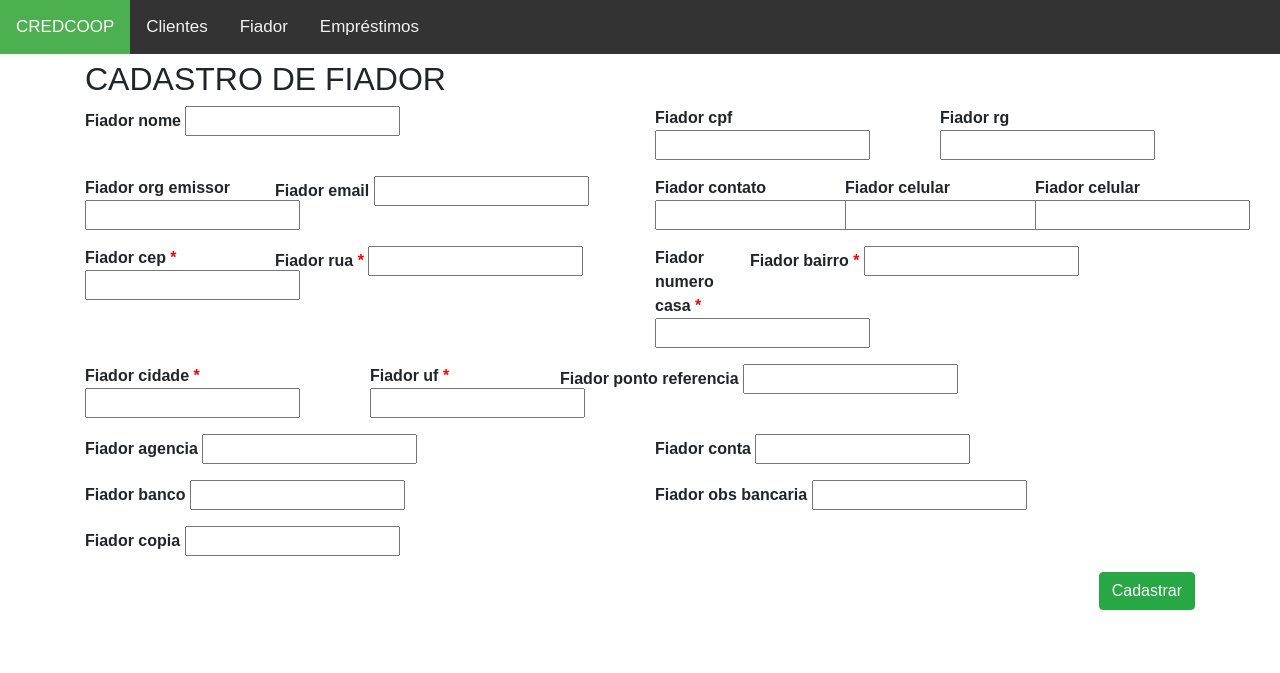
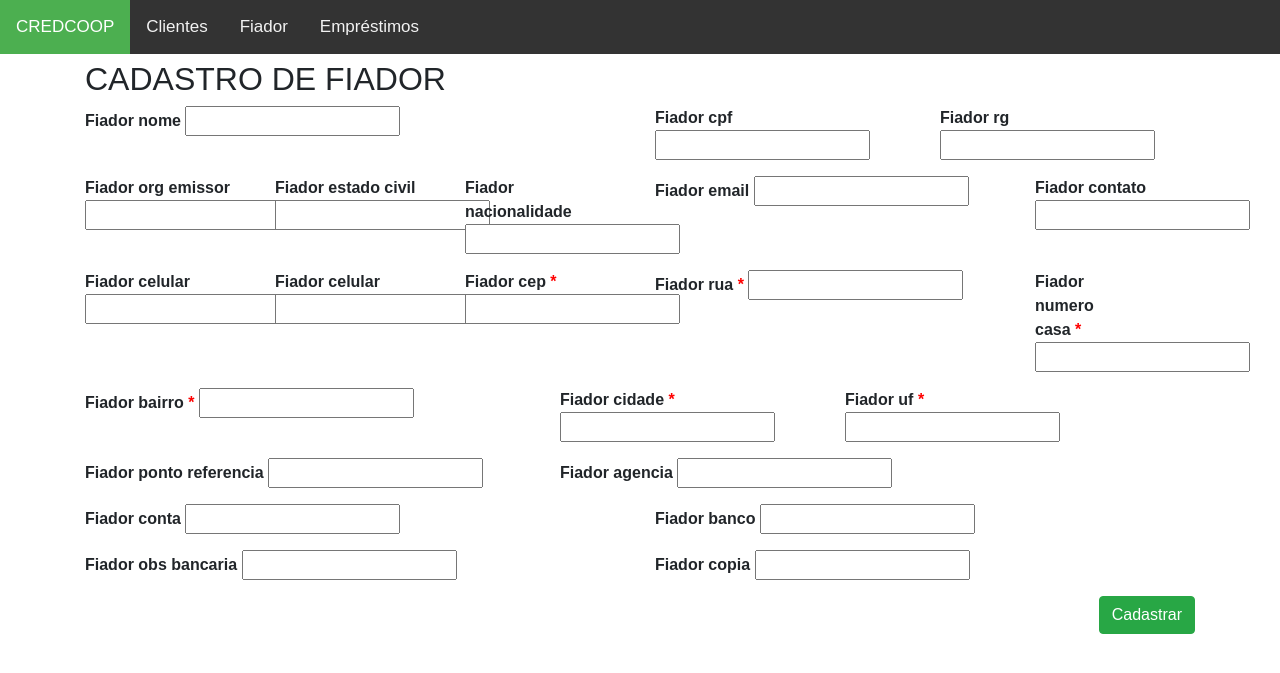
Before and after one commit to israelwerther/Esctop_Israel_Estoque, a Django app: template projeto/avalista/templates/avalista_form.html in a window 1280 px wide. Shown: the top 673 px of the page. Run offline with Django 3.2, Linux system fonts and the light colour scheme; the template is opened without the code that fills it, so the values that code supplies are empty, except form fields; tables that the repository leaves empty hold one stand-in row (values such as "Sample post"); form fields are guessed from the names that the template uses; some libraries are stand-ins or nearby versions.

Commit message:
Inserido models ausentes em fiador e representante

```diff
--- a/projeto/avalista/models.py
+++ b/projeto/avalista/models.py
@@ -6,6 +6,8 @@ class Avalista(models.Model):
     fiador_cpf                 = models.CharField("CPF", max_length=20, unique=True, blank=True, null=True)
     fiador_rg                  = models.CharField("RG",max_length=20, blank=True, null=True)
     fiador_org_emissor         = models.CharField("Orgão Emissor",max_length=20, blank=True, null=True)
+    fiador_nacionalidade       = models.CharField("Nacionalidade",max_length=20, blank=True, null=True)
+    fiador_estado_civil        = models.CharField("Estado Civil",max_length=20, blank=True, null=True)
     fiador_email               = models.EmailField("Email", max_length=50, blank=True, null=True)
     fiador_contato1            = models.CharField("Contato 1",max_length=15, blank=True, null=True)
     fiador_celular1            = models.CharField("celular 1",max_length=17, blank=True, null=True)
--- a/projeto/avalista/templates/avalista_form.html
+++ b/projeto/avalista/templates/avalista_form.html
@@ -30,6 +30,18 @@
                 <div class="form-group" >
                     <label for="" >{{form.fiador_org_emissor.label}} </label>
                     {% render_field form.fiador_org_emissor  class="form-control" %}
+                </div>
+            </div>
+            <div class="col-sm-2">
+                <div class="form-group" >
+                    <label for="" >{{form.fiador_estado_civil.label}} </label>
+                    {% render_field form.fiador_estado_civil  class="form-control" %}
+                </div>
+            </div>
+            <div class="col-sm-2">
+                <div class="form-group" >
+                    <label for="" >{{form.fiador_nacionalidade.label}} </label>
+                    {% render_field form.fiador_nacionalidade  class="form-control" %}
                 </div>
             </div>
             <div class="col-sm-4">
--- a/projeto/cliente_cnpj/models.py
+++ b/projeto/cliente_cnpj/models.py
@@ -42,6 +42,9 @@ class Cliente_cnpj(models.Model):
     rep_cpf               = models.CharField("CPF", max_length=20, unique=True, blank=True, null=True)
     rep_rg                = models.CharField("RG",max_length=20, blank=True, null=True)
     rep_email             = models.EmailField("Email", max_length=50, blank=True, null=True)
+    rep_org_emissor       = models.CharField("Orgão Emissor",max_length=20, blank=True, null=True)
+    rep_nacionalidade     = models.CharField("Nacionalidade",max_length=20, blank=True, null=True)
+    rep_estado_civil      = models.CharField("Estado Civil",max_length=20, blank=True, null=True)
     rep_contato1          = models.CharField("Contato 1",max_length=15, blank=True, null=True)
     rep_celular1          = models.CharField("celular 1",max_length=17, blank=True, null=True)
     rep_celular2          = models.CharField("celular 2",max_length=17, blank=True, null=True)
```
Also changed, not shown: projeto/emprestimo/templates/emprestimo_contrato.html (+17 -14 lines), projeto/avalista/migrations/0012_auto_20200901_1633.py (added), projeto/cliente_cnpj/migrations/0030_auto_20200901_1643.py (added).
